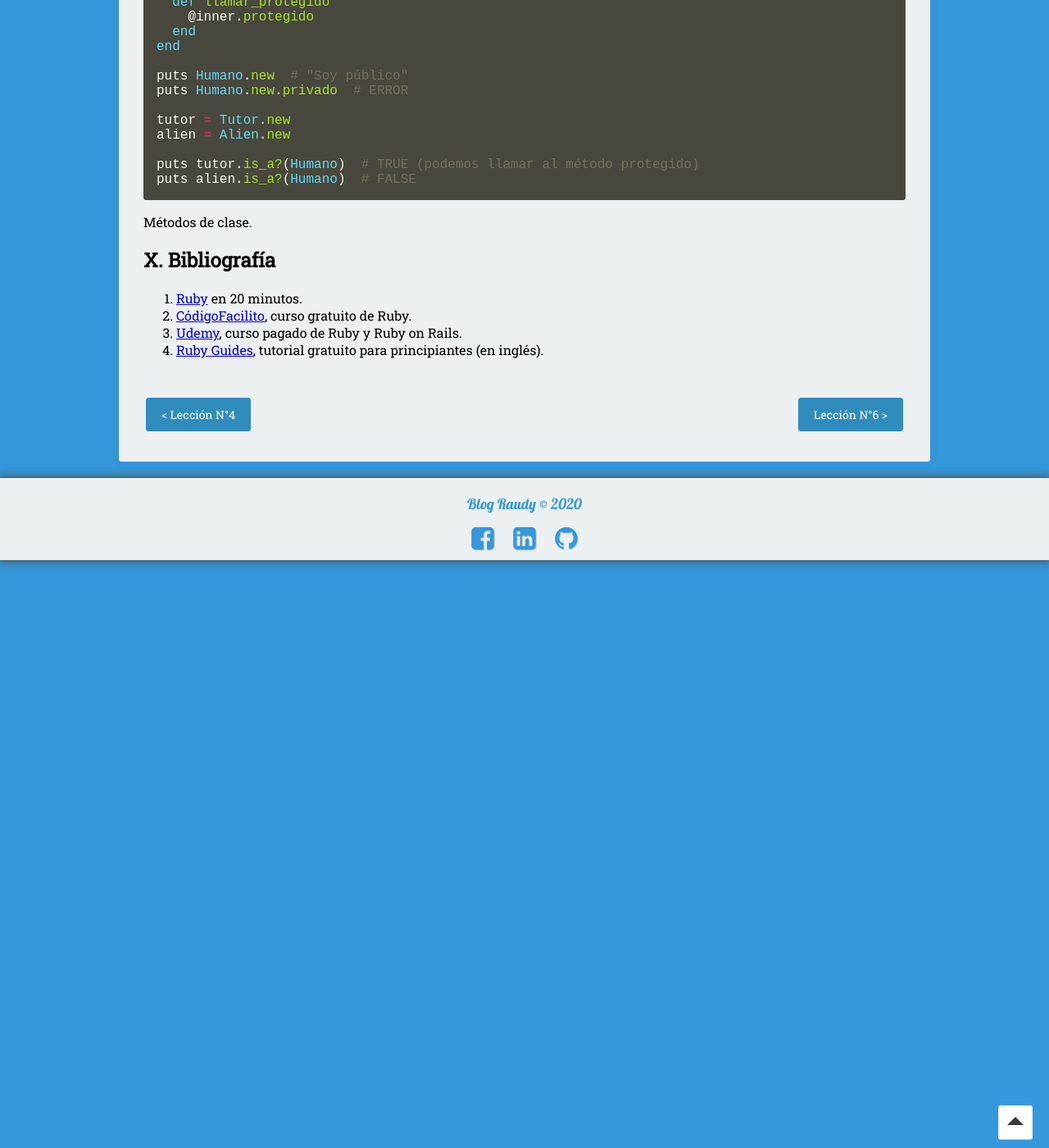
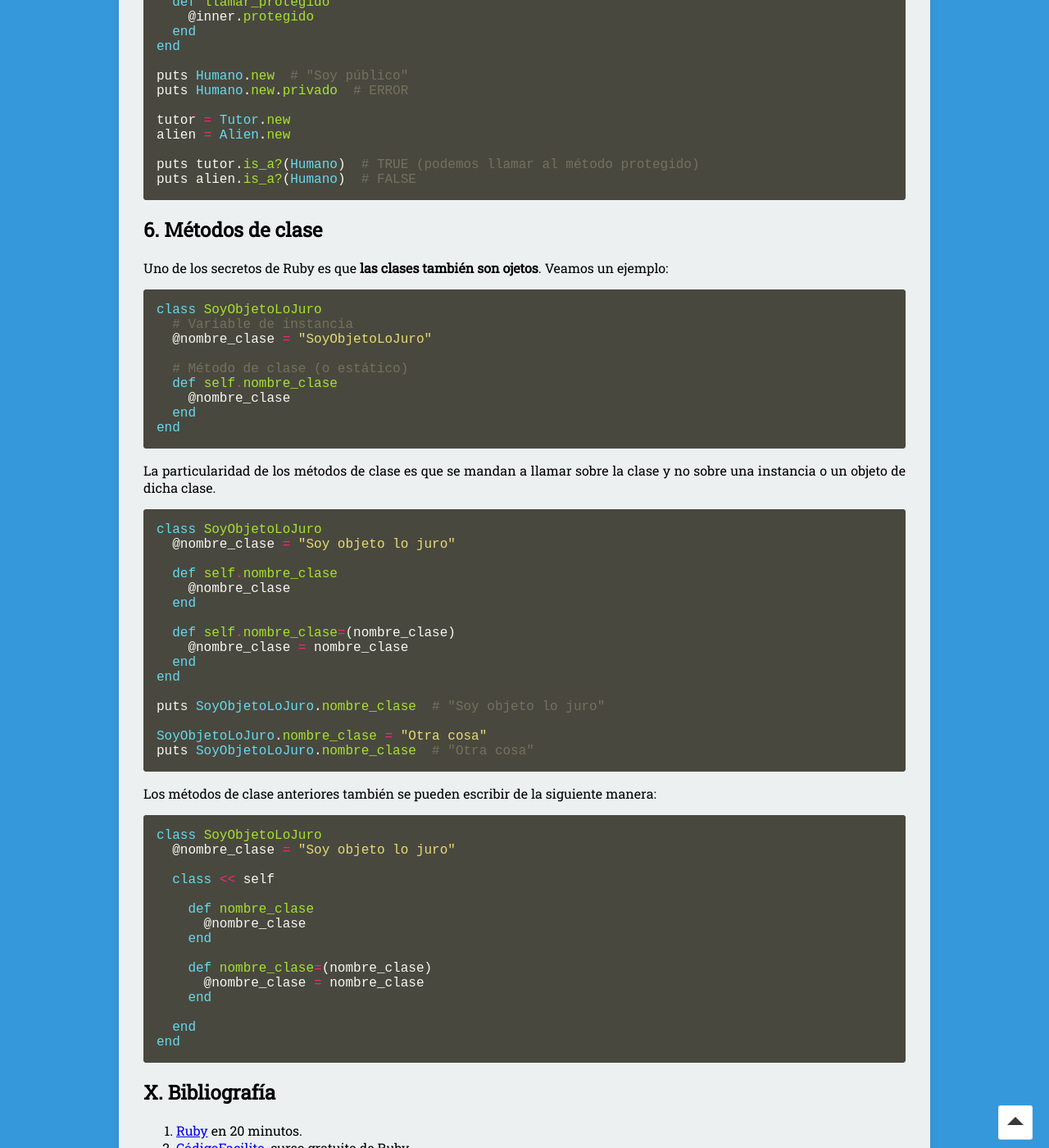
Before and after one commit to nisoto/Blog-anterior-2.0, a Jekyll site: the page built from _posts/2020-04-13-rails-v-ruby-avanzado.md, in a window 1280 px wide and 1400 px high, scrolled down 12562 px. Shown: the whole window at 82% size. Built offline with Jekyll 4.4.1, drawn with Linux system fonts in a browser that asks for light colours; nearby versions of some CDN libraries.

Commit message:
Update 2020-04-13-rails-v-ruby-avanzado.md

````diff
--- a/_posts/2020-04-13-rails-v-ruby-avanzado.md
+++ b/_posts/2020-04-13-rails-v-ruby-avanzado.md
@@ -678,7 +678,62 @@ puts tutor.is_a?(Humano)  # TRUE (podemos llamar al método protegido)
 puts alien.is_a?(Humano)  # FALSE
 ```
 
-Métodos de clase.
+## 6. Métodos de clase
+
+Uno de los secretos de Ruby es que **las clases también son ojetos**. Veamos un ejemplo:
+
+``` rb
+class SoyObjetoLoJuro
+  # Variable de instancia
+  @nombre_clase = "SoyObjetoLoJuro"
+
+  # Método de clase (o estático)
+  def self.nombre_clase
+    @nombre_clase
+  end
+end
+```
+
+La particularidad de los métodos de clase es que se mandan a llamar sobre la clase y no sobre una instancia o un objeto de dicha clase.
+
+``` rb
+class SoyObjetoLoJuro
+  @nombre_clase = "Soy objeto lo juro"
+
+  def self.nombre_clase
+    @nombre_clase
+  end
+
+  def self.nombre_clase=(nombre_clase)
+    @nombre_clase = nombre_clase
+  end
+end
+
+puts SoyObjetoLoJuro.nombre_clase  # "Soy objeto lo juro"
+
+SoyObjetoLoJuro.nombre_clase = "Otra cosa"
+puts SoyObjetoLoJuro.nombre_clase  # "Otra cosa"
+```
+
+Los métodos de clase anteriores también se pueden escribir de la siguiente manera:
+
+``` rb
+class SoyObjetoLoJuro
+  @nombre_clase = "Soy objeto lo juro"
+
+  class << self
+
+    def nombre_clase
+      @nombre_clase
+    end
+
+    def nombre_clase=(nombre_clase)
+      @nombre_clase = nombre_clase
+    end
+
+  end
+end
+```
 
 ## X. Bibliografía
 
````
